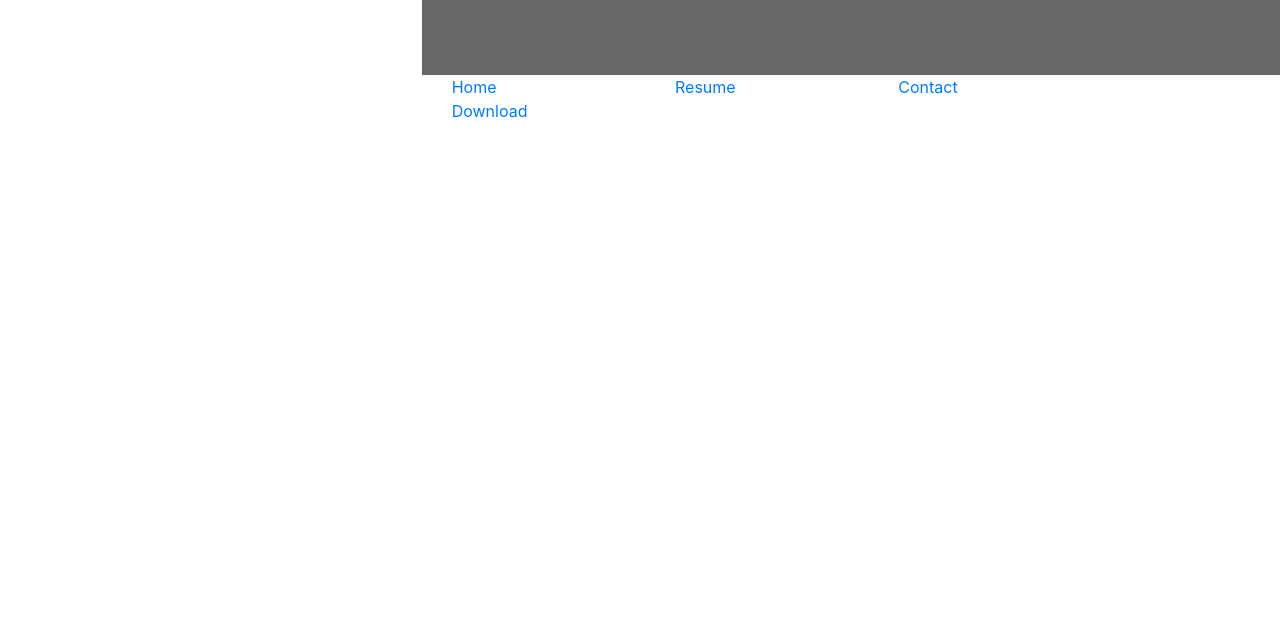
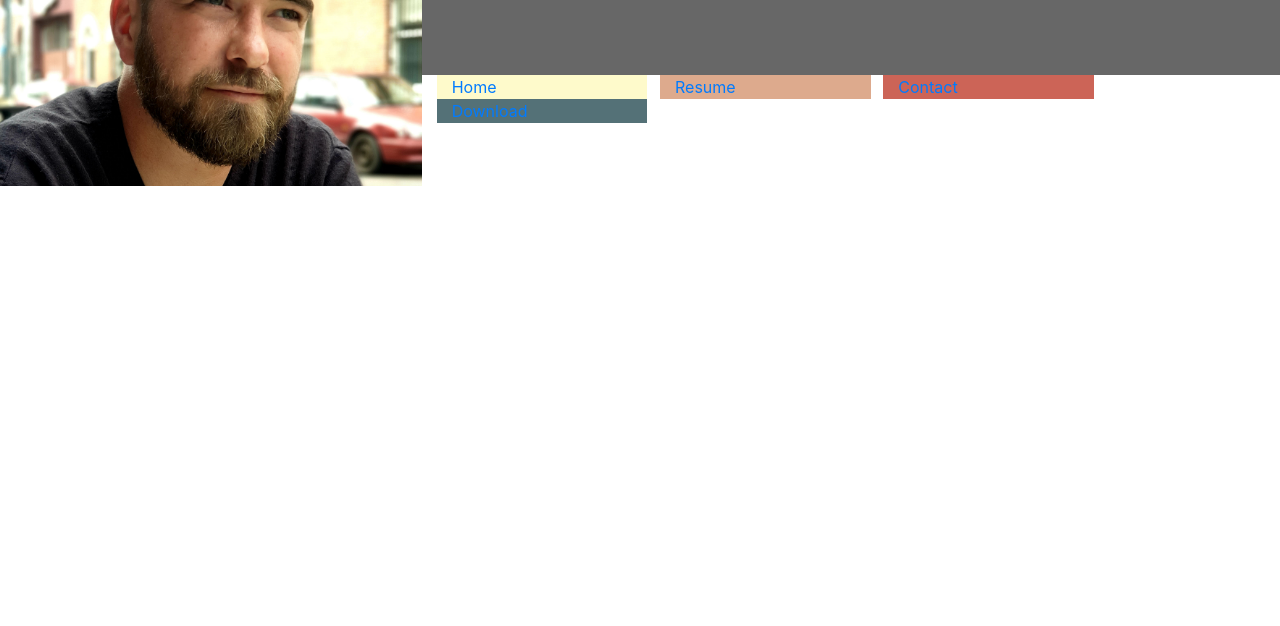
Before and after one commit to OneShotStott/UCD-Resume, a plain HTML site: page index.html in a window 1280 px wide. Shown: the part 174-800 px from the top of the page. Drawn offline with nearby package versions, Linux system fonts and the light colour scheme.

Commit message:
rectified CSS issue

```diff
--- a/assets/css/style.css
+++ b/assets/css/style.css
@@ -4,6 +4,24 @@
 
 .bg-color-name-title {
     background-color: #676767;
+}
+
+
+
+.ui-menu-color-home {
+    background-color: #FEFACB
+}
+
+.ui-menu-color-resume {
+    background-color: #DDAA8D
+}
+
+.ui-menu-color-contact {
+    background-color: #CC6457
+}
+
+.ui-menu-color-download {
+    background-color: #547177
 }
 
 /* ---------------------------------------Headings----------- */
```
Also changed, not shown: assets/images/jason.jpg (renamed from assets/images/JasonCVpic.jpg).
